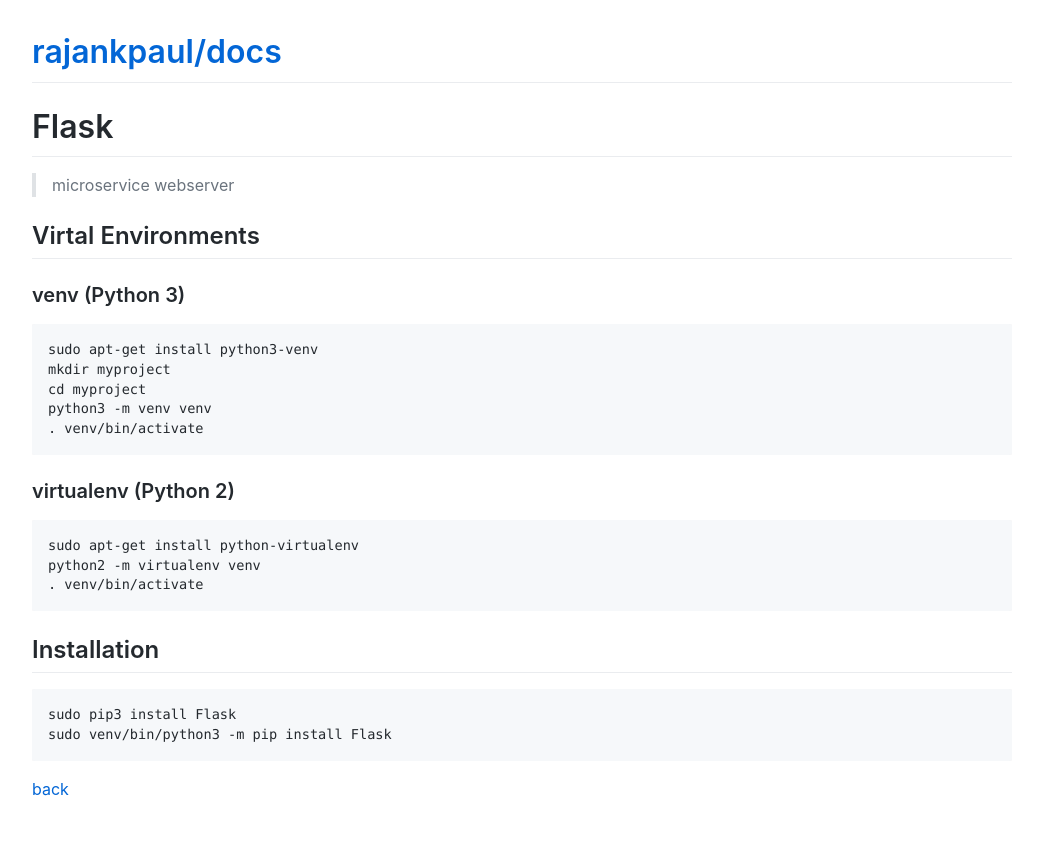
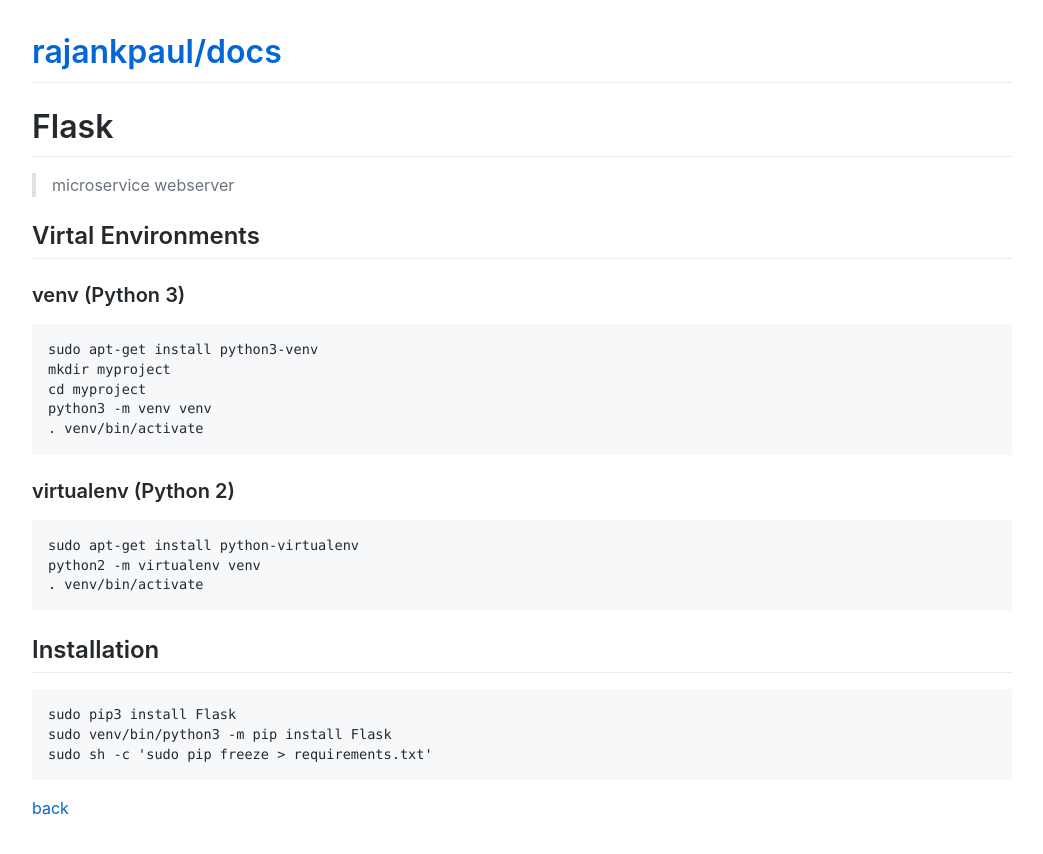
Before and after one commit to rajankpaul/docs, a Jekyll site: the page built from tutorials/linux/flask/index.md, in a window 1280 px wide. Shown: the top 854 px of the page, without its empty margins (118-1161 px from the left). Built offline with Jekyll 4.4.1, drawn with Linux system fonts in a browser that asks for light colours; comment, search, counter and statistics services are not loaded.

Commit message:
Update index.md

````diff
--- a/tutorials/linux/flask/index.md
+++ b/tutorials/linux/flask/index.md
@@ -31,6 +31,7 @@ python2 -m virtualenv venv
 ```
 sudo pip3 install Flask
 sudo venv/bin/python3 -m pip install Flask
+sudo sh -c 'sudo pip freeze > requirements.txt'
 ```
 
 [back](../)
````
